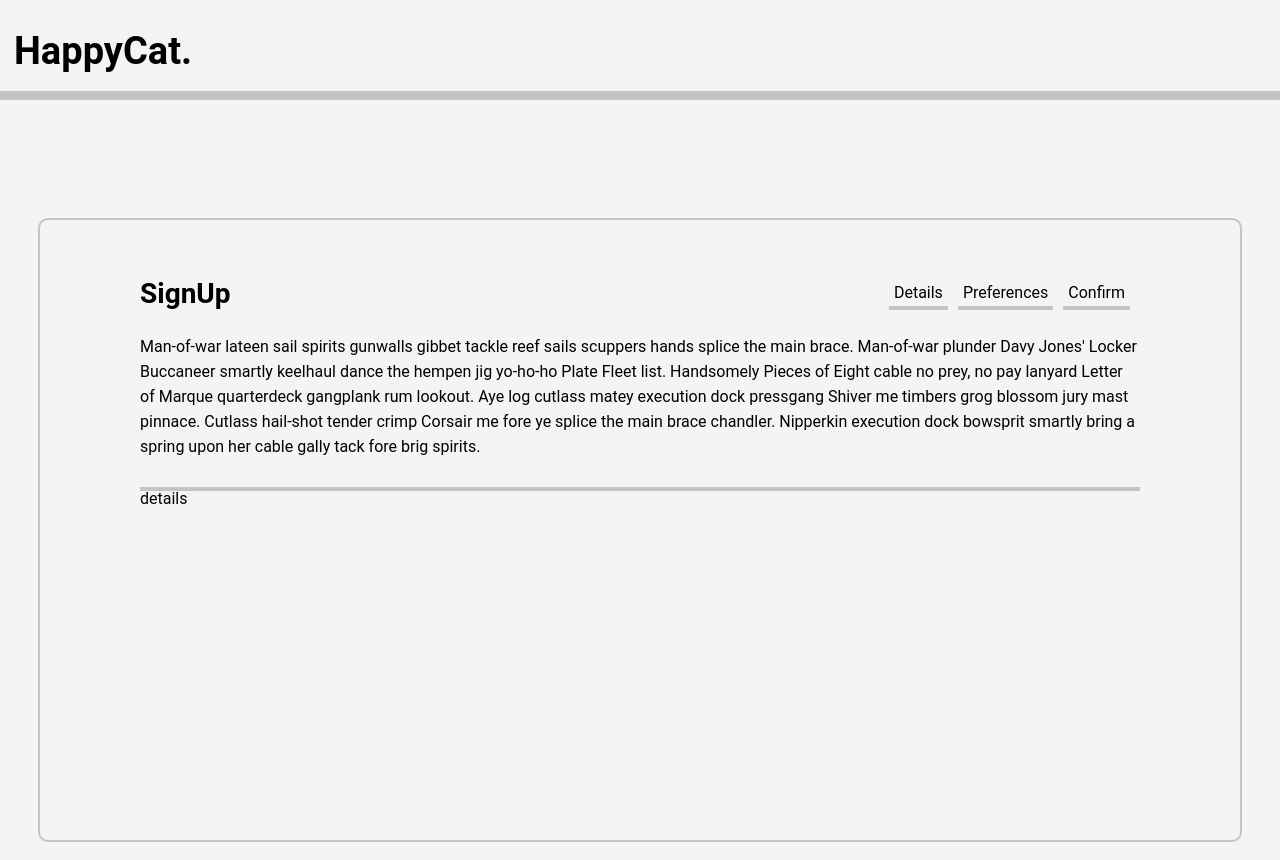
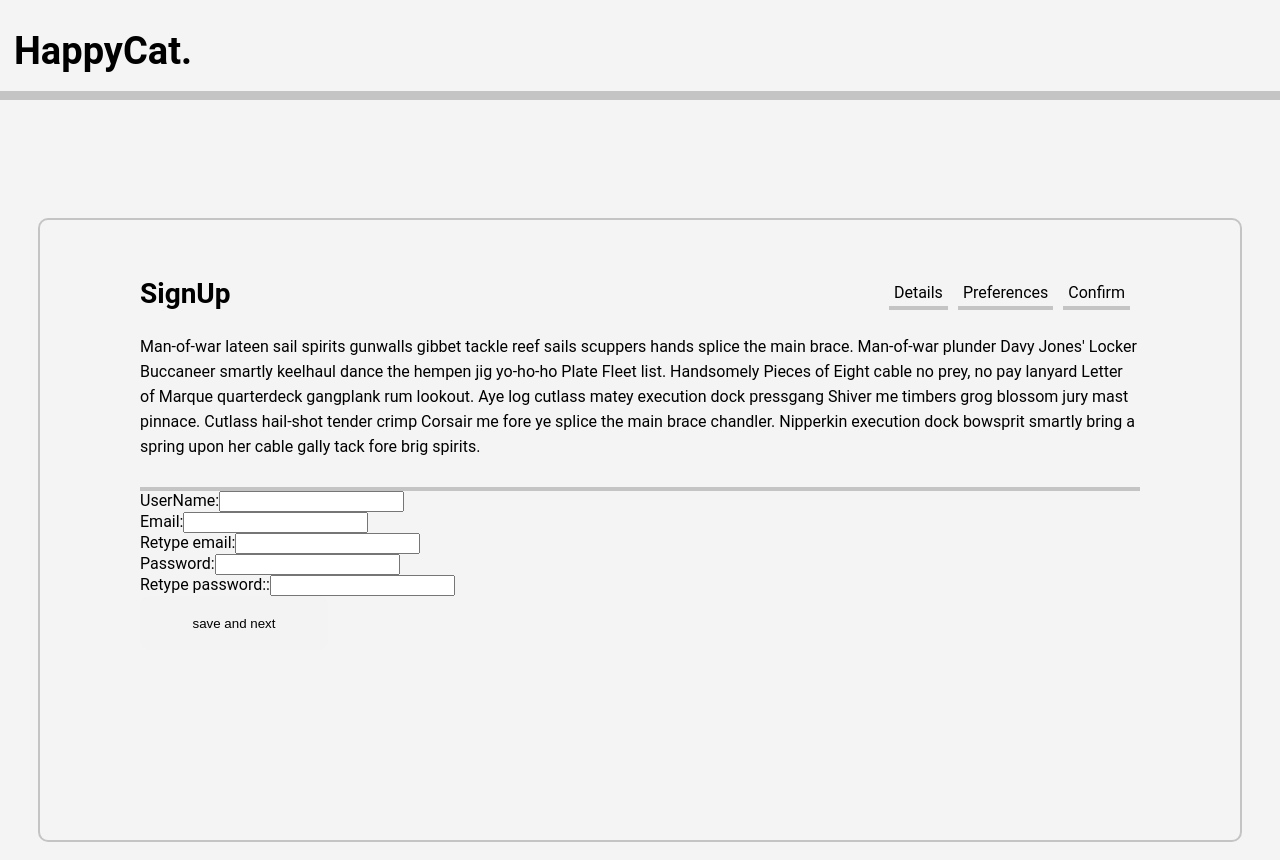
Before and after one commit to HuxleyM/happy-cat, a React (Create React App) app: page / in a window 1280 px wide. Built offline with nearby package versions, Linux system fonts and the light colour scheme; the HTML template or start-up script is replaced by a standard one.

Commit message:
html template of form

```diff
--- a/src/Components/Button/Button.module.css
+++ b/src/Components/Button/Button.module.css
@@ -1,22 +1,22 @@
-@import '../../../variables.css';
+@import "../../variables.css";
 
-.mainActionButton{
+.mainActionButton {
   color: black;
-    height:54px;
-    width:188px;
-    border-radius:10px;
+  height: 54px;
+  width: 188px;
+  border-radius: 10px;
   cursor: pointer;
   border-style: none;
 }
 
-.error{
+.error {
   background: var(--color-red);
 }
 
-.success{
+.success {
   background: var(--color-green);
 }
 
-.incomplete{
+.incomplete {
   background: var(--color-grey);
 }
--- a/src/pages/Signup/Form/Questions/Details/Details.js
+++ b/src/pages/Signup/Form/Questions/Details/Details.js
@@ -1,9 +1,44 @@
 import React from "react";
-
+import Styles from "./Details.module.css";
+import Button from '../../../../../Components/Button/Button'
 
 function Details() {
-
-  return (<h2>details</h2>)
+  return (
+    <div>
+      <form onSubmit={(e) => e.preventDefault()}>
+        <div className={Styles.leftSide}>
+          <div className={Styles.questionWrapper}>
+            <label for="userName">UserName:</label>
+            <input type="text" id="userName" name="userName" required></input>
+          </div>
+          <div className={Styles.questionWrapper}>
+            <label for="email">Email:</label>
+            <input type="email" id="email" name="email" required></input>
+          </div>
+          <div className={Styles.questionWrapper}>
+            <label for="emailRetype">Retype email:</label>
+            <input
+              type="email"
+              id="emailRetype"
+              name="emailRetype"
+              required
+            ></input>
+          </div>
+        </div>
+        <div className={Styles.rightSide}>
+        <div className={Styles.questionWrapper}>
+            <label for="password">Password:</label>
+            <input type="password" id="password" name="password" required></input>
+          </div>
+          <div className={Styles.questionWrapper}>
+            <label for="passwordRetype">Retype password::</label>
+            <input type="password" id="passwordRetype" name="passwordRetype" required></input>
+          </div>
+        </div>
+        <Button text='save and next' value='incomplete'/>
+      </form>
+    </div>
+  );
 }
 
 export default Details;
--- /dev/null
+++ b/src/pages/Signup/Form/Questions/Details/Details.module.css
@@ -0,0 +1,6 @@
+.leftSide {
+}
+.rightSide {
+}
+.questionWrapper {
+}
```
Lines whose indentation alone changed are shown as unchanged.
